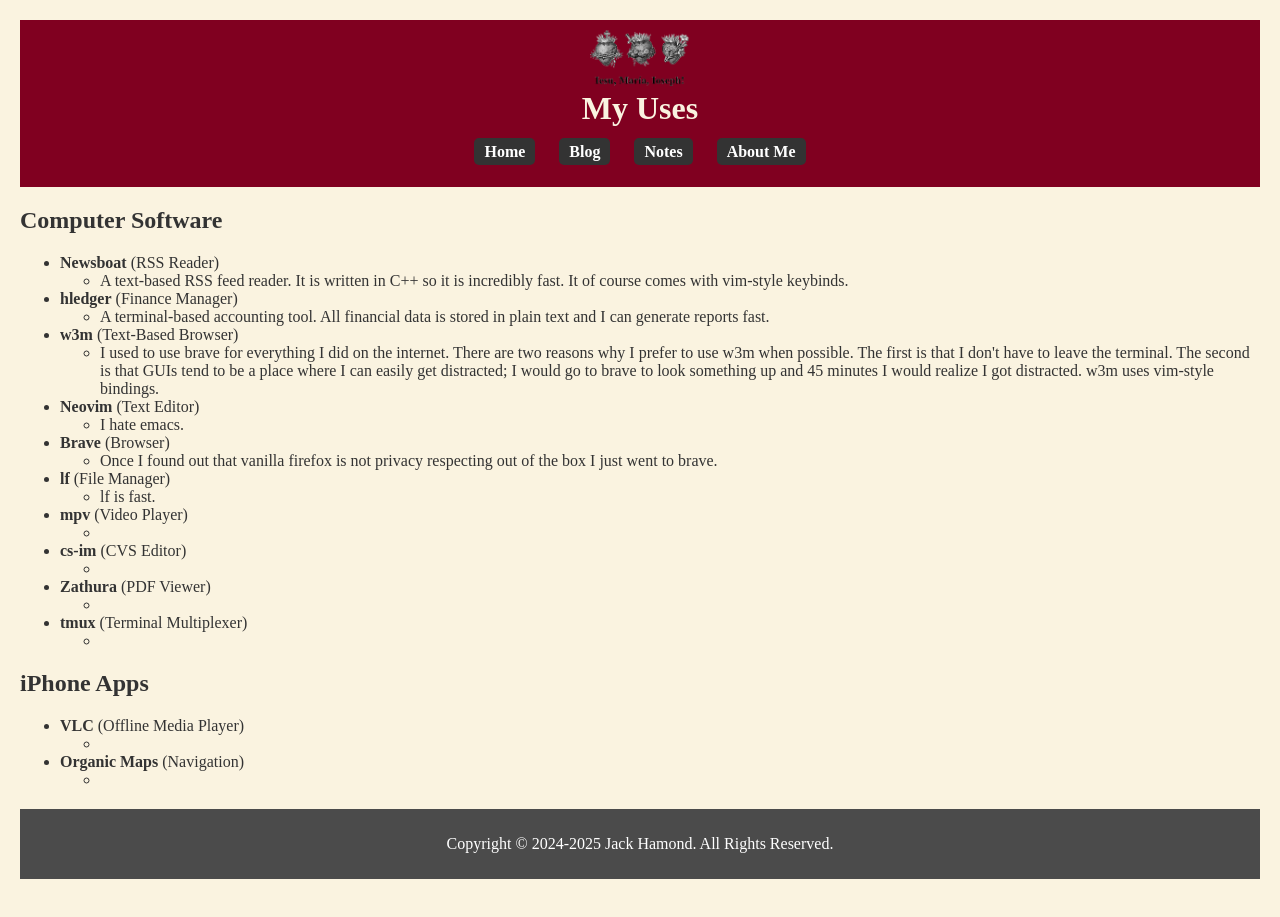
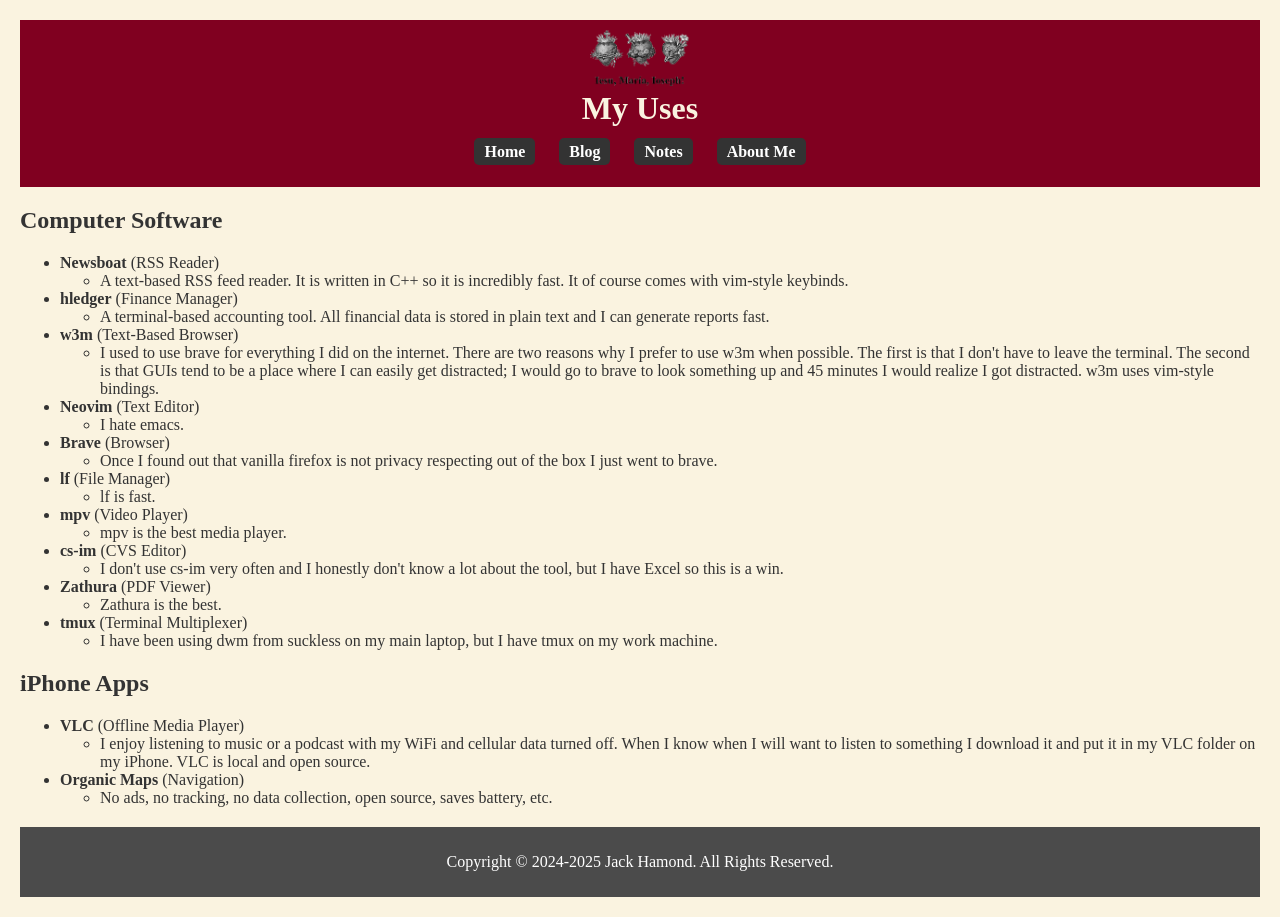
Before and after one commit to jackhamond/jackhamond.github.io, a Jekyll site: the page built from indices/uses.html, in a window 1280 px wide. Built offline with Jekyll 4.4.1, drawn with Linux system fonts in a browser that asks for light colours.

Commit message:
Update uses.yml

```diff
--- a/_data/uses.yml
+++ b/_data/uses.yml
@@ -35,37 +35,37 @@
   type: "File Manager"
 
 - name: "mpv"
-  note: ""
+  note: "mpv is the best media player."
   tags: []
   section: "Computer Software"
   type: "Video Player"
 
 - name: "cs-im"
-  note: ""
+  note: "I don't use cs-im very often and I honestly don't know a lot about the tool, but I have Excel so this is a win."
   tags: []
   section: "Computer Software"
   type: "CVS Editor"
 
 - name: "Zathura"
-  note: ""
+  note: "Zathura is the best. "
   tags: []
   section: "Computer Software"
   type: "PDF Viewer"
 
 - name: "tmux"
-  note: ""
+  note: "I have been using dwm from suckless on my main laptop, but I have tmux on my work machine."
   tags: []
   section: "Computer Software"
   type: "Terminal Multiplexer"
 
 - name: "VLC"
-  note: ""
+  note: "I enjoy listening to music or a podcast with my WiFi and cellular data turned off. When I know when I will want to listen to something I download it and put it in my VLC folder on my iPhone. VLC is local and open source."
   tags: []
   section: "iPhone Apps"
   type: "Offline Media Player"
 
 - name: "Organic Maps"
-  note: ""
+  note: "No ads, no tracking, no data collection, open source, saves battery, etc."
   tags: []
   section: "iPhone Apps"
   type: "Navigation"
```
